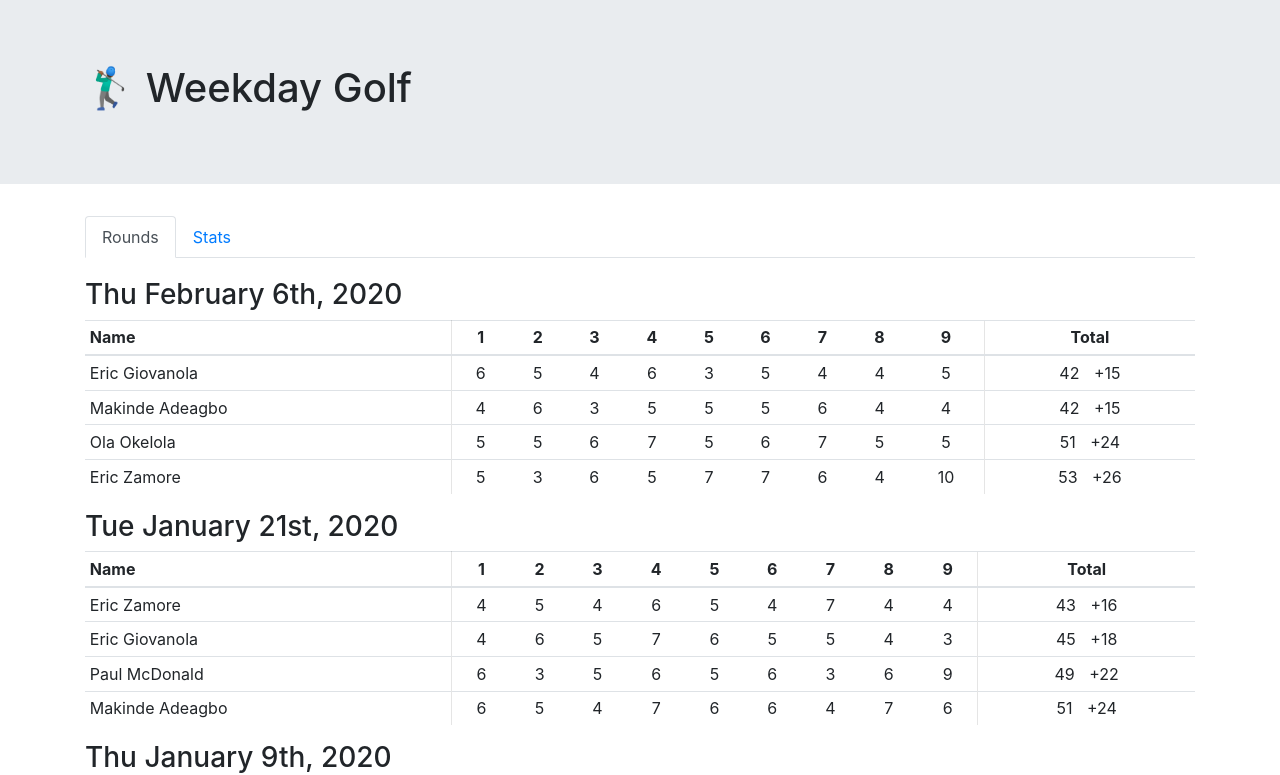
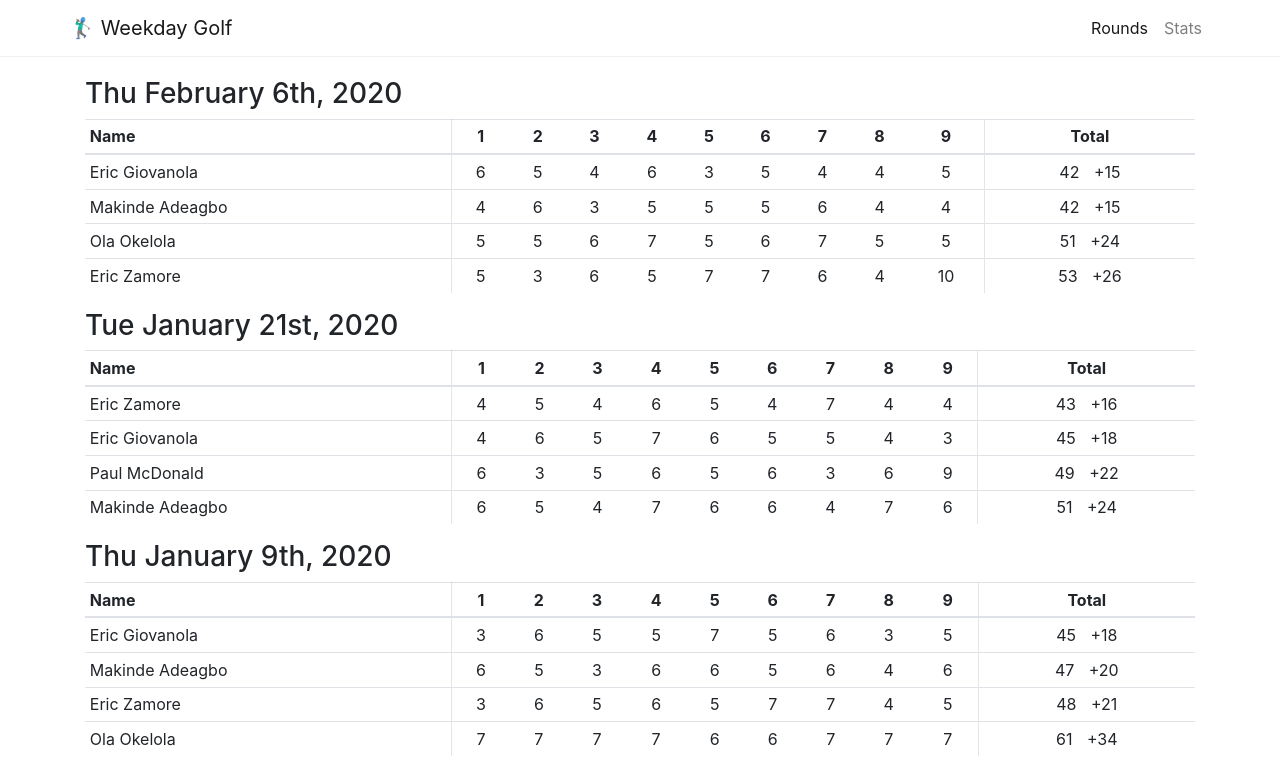
Before and after one commit to ericgio/weekday-golf, a Next.js app: page / in a window 1280 px wide. Shown: the top 775 px of the page. Built offline with nearby package versions, Linux system fonts and the light colour scheme.

Commit message:
Create separate routes and use navbar instead of tabs

```diff
--- /dev/null
+++ b/components/Layout/Layout.scss
@@ -0,0 +1,11 @@
+.app-nav {
+  background-color: #fff;
+  border-bottom: 1px solid rgba(0, 0, 0, 0.05);
+  margin-bottom: 20px;
+}
+
+@media (min-width: 576px) {
+  .app-nav .container {
+    padding: 0 15px;
+  }
+}
--- /dev/null
+++ b/components/Layout/index.js
@@ -0,0 +1,75 @@
+import Head from 'next/head';
+import Link from 'next/link';
+import { useRouter } from 'next/router';
+import React, { Fragment } from 'react';
+import { Container, Navbar, Nav } from 'react-bootstrap';
+
+import './Layout.scss';
+
+const ITEMS = [
+  { path: 'rounds', label: 'Rounds' },
+  { path: 'stats', label: 'Stats' },
+];
+
+const DEFAULT_ITEM = 'rounds';
+
+const Emoji = () => (
+  <span aria-label="weekday-golf" role="img">🏌🏾‍♂</span>
+);
+
+const Layout = ({ children, rounds, stats, title }) => {
+  const { pathname } = useRouter();
+  const activeKey = pathname.replace('/', '') || DEFAULT_ITEM;
+
+  return (
+    <Fragment>
+      <Head>
+        <title>Weekday Golf · {title}</title>
+        <link
+          href="/apple-touch-icon.png"
+          rel="apple-touch-icon"
+          sizes="180x180"
+        />
+        <link
+          href="/favicon-32x32.png"
+          rel="icon"
+          sizes="32x32"
+          type="image/png"
+        />
+        <link
+          href="/favicon-16x16.png"
+          rel="icon"
+          sizes="16x16"
+          type="image/png"
+        />
+        <link rel="manifest" href="/site.webmanifest" />
+        <link rel="stylesheet" href="https://stackpath.bootstrapcdn.com/bootstrap/4.3.1/css/bootstrap.min.css" integrity="sha384-ggOyR0iXCbMQv3Xipma34MD+dH/1fQ784/j6cY/iJTQUOhcWr7x9JvoRxT2MZw1T" crossOrigin="anonymous" />
+      </Head>
+      <Navbar
+        className="app-nav justify-content-between"
+        sticky="top">
+        <Container>
+          <Link href="/" passHref>
+            <Navbar.Brand>
+              <Emoji /> Weekday Golf
+            </Navbar.Brand>
+          </Link>
+          <Nav activeKey={activeKey}>
+            {ITEMS.map(({ label, path }) => (
+              <Link href={`/${path}`} key={path} passHref>
+                <Nav.Link eventKey={path}>
+                  {label}
+                </Nav.Link>
+              </Link>
+            ))}
+          </Nav>
+        </Container>
+      </Navbar>
+      <Container>
+        {children}
+      </Container>
+    </Fragment>
+  );
+};
+
+export default Layout;
--- /dev/null
+++ b/constants/index.js
@@ -0,0 +1,2 @@
+export const HOLES = [1, 2, 3, 4, 5, 6, 7, 8, 9];
+export const PAR = 27;
--- a/pages/index.js
+++ b/pages/index.js
@@ -1,79 +1,4 @@
-import Head from 'next/head';
-import { useRouter } from 'next/router';
-import { stringify } from 'qs';
-import React, { Fragment } from 'react';
-import { Container, Jumbotron, Tab, Tabs } from 'react-bootstrap';
+import RoundsPage from './rounds';
 
-import RoundsView from '../views/rounds';
-import StatsView from '../views/stats';
-
-import ROUNDS from '../data/rounds.json';
-import STATS from '../data/stats.json';
-
-import './styles/Index.scss';
-
-const DEFAULT_TAB = 'rounds';
-
-const Emoji = () => (
-  <span aria-label="weekday-golf" role="img">🏌🏾‍♂</span>
-);
-
-const IndexPage = ({ rounds, stats }) => {
-  const title = 'Weekday Golf';
-  const { pathname, query, ...router } = useRouter();
-  const activeTab = query.t || DEFAULT_TAB;
-  const [asPath] = router.asPath.split('?');
-
-  return (
-    <Fragment>
-      <Head>
-        <title>{title}</title>
-        <link rel="apple-touch-icon" sizes="180x180" href="/apple-touch-icon.png" />
-        <link rel="icon" type="image/png" sizes="32x32" href="/favicon-32x32.png" />
-        <link rel="icon" type="image/png" sizes="16x16" href="/favicon-16x16.png" />
-        <link rel="manifest" href="/site.webmanifest" />
-        <link rel="stylesheet" href="https://stackpath.bootstrapcdn.com/bootstrap/4.3.1/css/bootstrap.min.css" integrity="sha384-ggOyR0iXCbMQv3Xipma34MD+dH/1fQ784/j6cY/iJTQUOhcWr7x9JvoRxT2MZw1T" crossOrigin="anonymous" />
-      </Head>
-      <div className="index-page">
-        <Jumbotron>
-          <Container>
-            <h1>
-              <Emoji /> {title}
-            </h1>
-          </Container>
-        </Jumbotron>
-        <Container>
-          <Tabs
-            activeKey={activeTab}
-            className="content-tabs"
-            id="tabs"
-            onSelect={(t) => {
-              const query = { t };
-              router.push(
-                { pathname, query },
-                `${asPath}?${stringify(query)}`
-              );
-            }}
-            transition={false}
-            variant="tabs">
-            <Tab eventKey="rounds" title="Rounds">
-              <RoundsView rounds={rounds} />
-            </Tab>
-            <Tab eventKey="stats" title="Stats">
-              <StatsView {...stats} />
-            </Tab>
-          </Tabs>
-        </Container>
-      </div>
-    </Fragment>
-  );
-};
-
-IndexPage.getInitialProps = ({ query }) => {
-  return {
-    rounds: ROUNDS,
-    stats: STATS,
-  };
-};
-
-export default IndexPage;
+// Display the Rounds page by default.
+export default RoundsPage;
--- /dev/null
+++ b/pages/rounds.js
@@ -0,0 +1,68 @@
+import moment from 'moment-timezone';
+import React, { Fragment } from 'react';
+
+import Layout from '../components/Layout';
+import Table from '../components/Table';
+
+import { HOLES, PAR } from '../constants';
+import ROUNDS from '../data/rounds.json';
+
+import './styles/Rounds.scss';
+
+function sortBy(key) {
+  return (r1, r2) => {
+    if (r1[key] < r2[key]) return 1;
+    if (r1[key] > r2[key]) return -1;
+    return 0;
+  };
+}
+
+const RoundsPage = ({ rounds }) => {
+  return (
+    <Layout title="Rounds">
+      {rounds.sort(sortBy('date')).map(({ date, players, timezone }) => (
+        <Fragment key={date}>
+          <h3>{moment.tz(date, timezone).format('ddd MMMM Do, YYYY')}</h3>
+          <Table className="round-table">
+            <thead>
+              <tr>
+                <th className="player-name">
+                  Name
+                </th>
+                {HOLES.map((hole) => (
+                  <th key={`hole-${hole}`}>
+                    {hole}
+                  </th>
+                ))}
+                <th className="total">
+                  Total
+                </th>
+              </tr>
+            </thead>
+            <tbody>
+              {players.map(({ name, scores, total }) => (
+                <tr key={name}>
+                  <td className="player-name">
+                    {name}
+                  </td>
+                  {scores.map(({ hole, score }) => (
+                    <td key={`${date}-${name}-${hole}`}>
+                      {score}
+                    </td>
+                  ))}
+                  <td className="total">
+                    {total} <span className="to-par">+{total - PAR}</span>
+                  </td>
+                </tr>
+              ))}
+            </tbody>
+          </Table>
+        </Fragment>
+      ))}
+    </Layout>
+  );
+};
+
+RoundsPage.getInitialProps = () => ({ rounds: ROUNDS });
+
+export default RoundsPage;
--- a/views/stats/index.js
+++ b/pages/stats.js
@@ -1,10 +1,12 @@
 import cx from 'classnames';
 import moment from 'moment-timezone';
-import React, { Fragment } from 'react';
+import React from 'react';
 
-import Table from '../../components/Table';
+import Layout from '../components/Layout';
+import Table from '../components/Table';
 
-const HOLES = [1, 2, 3, 4, 5, 6, 7, 8, 9];
+import { HOLES } from '../constants';
+import STATS from '../data/stats.json';
 
 function getMaxMinHoleScores(scoresByHole) {
   return Object
@@ -43,9 +45,11 @@ function getMaxMinHoleScores(scoresByHole) {
     });
 }
 
-const StatsView = ({ globalScoresByHole, roundsByScore, statsByPlayer }) => {
+const StatsPage = ({ stats }) => {
+  const { globalScoresByHole, roundsByScore, statsByPlayer } = stats;
+
   return (
-    <Fragment>
+    <Layout title="Stats">
       <h3>Stats By Player</h3>
       <Table className="round-table">
         <thead>
@@ -157,8 +161,10 @@ const StatsView = ({ globalScoresByHole, roundsByScore, statsByPlayer }) => {
             ))}
         </tbody>
       </Table>
-    </Fragment>
+    </Layout>
   );
 };
 
-export default StatsView;
+StatsPage.getInitialProps = () => ({ stats: STATS });
+
+export default StatsPage;
--- a/pages/styles/Index.scss
+++ /dev/null
@@ -1,9 +0,0 @@
-.index-page {
-  .jumbotron {
-    border-radius: 0;
-  }
-
-  .content-tabs {
-    margin-bottom: 20px;
-  }
-}
--- a/views/rounds/index.js
+++ /dev/null
@@ -1,63 +0,0 @@
-import moment from 'moment-timezone';
-import React, { Fragment } from 'react';
-
-import Table from '../../components/Table';
-
-import './RoundsView.scss';
-
-const HOLES = [1, 2, 3, 4, 5, 6, 7, 8, 9];
-const PAR = 27;
-
-function sortBy(key) {
-  return (r1, r2) => {
-    if (r1[key] < r2[key]) return 1;
-    if (r1[key] > r2[key]) return -1;
-    return 0;
-  };
-}
-
-const RoundsView = ({ rounds }) => (
-  <Fragment>
-    {rounds.sort(sortBy('date')).map(({ date, players, timezone }) => (
-      <Fragment key={date}>
-        <h3>{moment.tz(date, timezone).format('ddd MMMM Do, YYYY')}</h3>
-        <Table className="round-table">
-          <thead>
-            <tr>
-              <th className="player-name">
-                Name
-              </th>
-              {HOLES.map((hole) => (
-                <th key={`hole-${hole}`}>
-                  {hole}
-                </th>
-              ))}
-              <th className="total">
-                Total
-              </th>
-            </tr>
-          </thead>
-          <tbody>
-            {players.map(({ name, scores, total }) => (
-              <tr key={name}>
-                <td className="player-name">
-                  {name}
-                </td>
-                {scores.map(({ hole, score }) => (
-                  <td key={`${date}-${name}-${hole}`}>
-                    {score}
-                  </td>
-                ))}
-                <td className="total">
-                  {total} <span className="to-par">+{total - PAR}</span>
-                </td>
-              </tr>
-            ))}
-          </tbody>
-        </Table>
-      </Fragment>
-    ))}
-  </Fragment>
-);
-
-export default RoundsView;
```
Also changed, not shown: pages/styles/Rounds.scss (renamed from views/rounds/RoundsView.scss).
